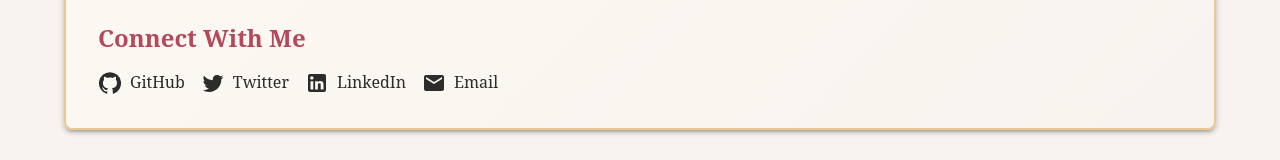
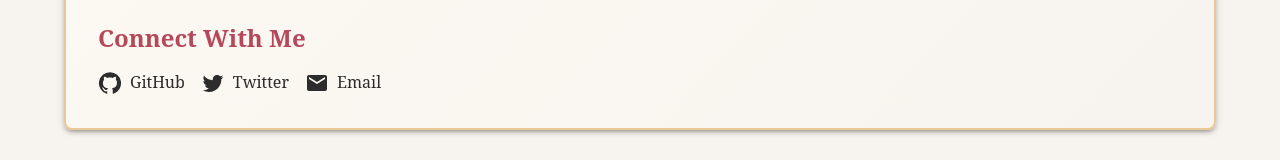
Before and after one commit to nishi240masa/my-portfolio, a Next.js app: page /profyle in a window 1280 px wide. Shown: the part 1173-1333 px from the top of the page. Built offline with nearby package versions, Linux system fonts and the light colour scheme; a web font is replaced by a local one.

Commit message:
Update social media links and email address in Page component to reflect current information.

```diff
--- a/src/app/(use-header)/profyle/_components/view/Page/index.tsx
+++ b/src/app/(use-header)/profyle/_components/view/Page/index.tsx
@@ -212,7 +212,7 @@ export default function Page() {
               </Typography>
               <Stack direction="row" spacing={2} flexWrap="wrap">
                 <Link
-                  href="https://github.com/west-23"
+                  href="https://github.com/nishi240masa"
                   target="_blank"
                   rel="noopener noreferrer"
                   sx={{
@@ -228,7 +228,7 @@ export default function Page() {
                   <Typography variant="body1">GitHub</Typography>
                 </Link>
                 <Link
-                  href="https://twitter.com/west_dev"
+                  href="https://x.com/westM27"
                   target="_blank"
                   rel="noopener noreferrer"
                   sx={{
@@ -244,23 +244,7 @@ export default function Page() {
                   <Typography variant="body1">Twitter</Typography>
                 </Link>
                 <Link
-                  href="https://www.linkedin.com/in/kentaro-nishi"
-                  target="_blank"
-                  rel="noopener noreferrer"
-                  sx={{
-                    display: 'flex',
-                    alignItems: 'center',
-                    gap: 1,
-                    color: 'text.primary',
-                    textDecoration: 'none',
-                    '&:hover': { color: 'primary.main' },
-                  }}
-                >
-                  <LinkedInIcon />
-                  <Typography variant="body1">LinkedIn</Typography>
-                </Link>
-                <Link
-                  href="mailto:contact@w3st.net"
+                  href="mailto:nishi240masa@gmail.com"
                   sx={{
                     display: 'flex',
                     alignItems: 'center',
```
